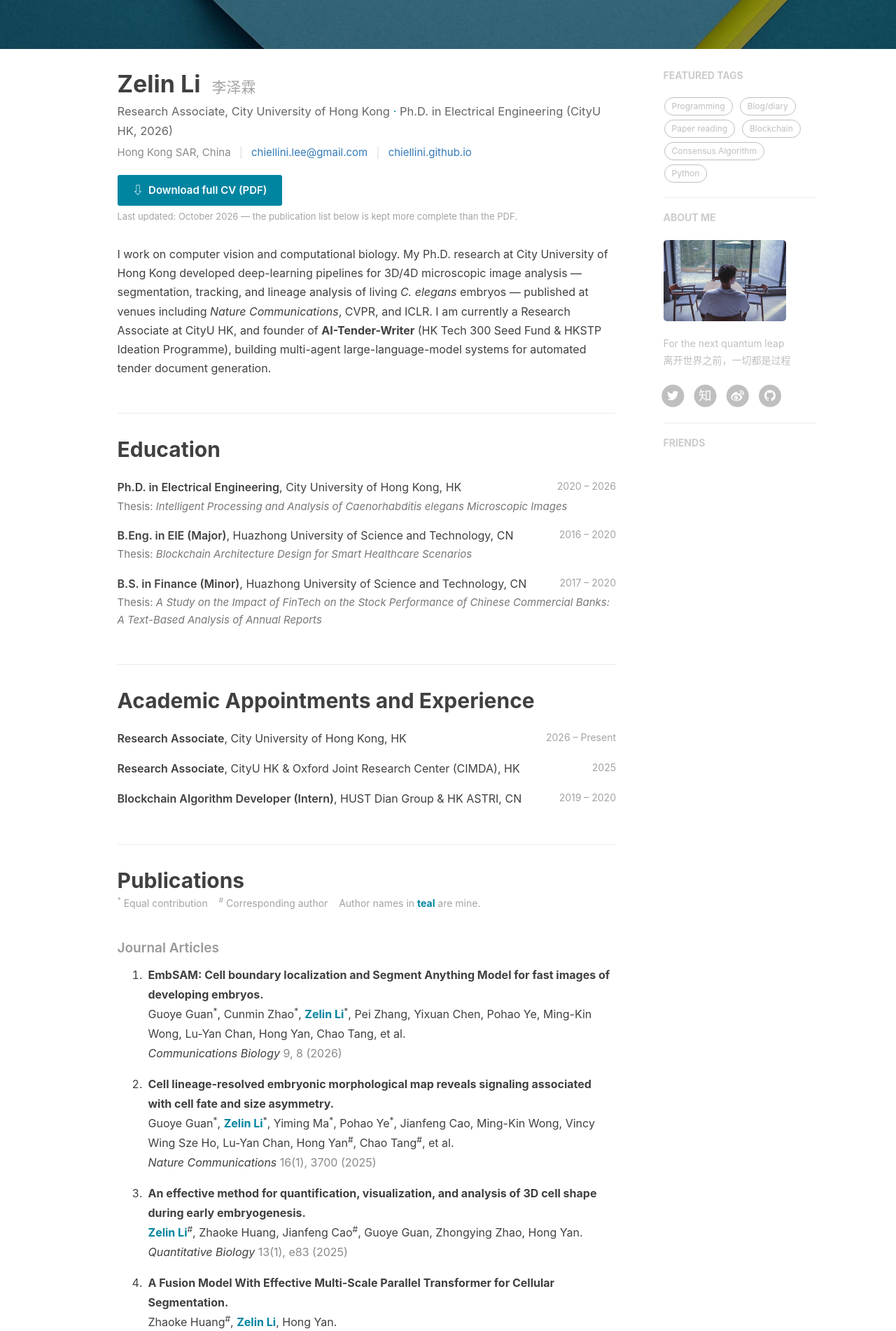
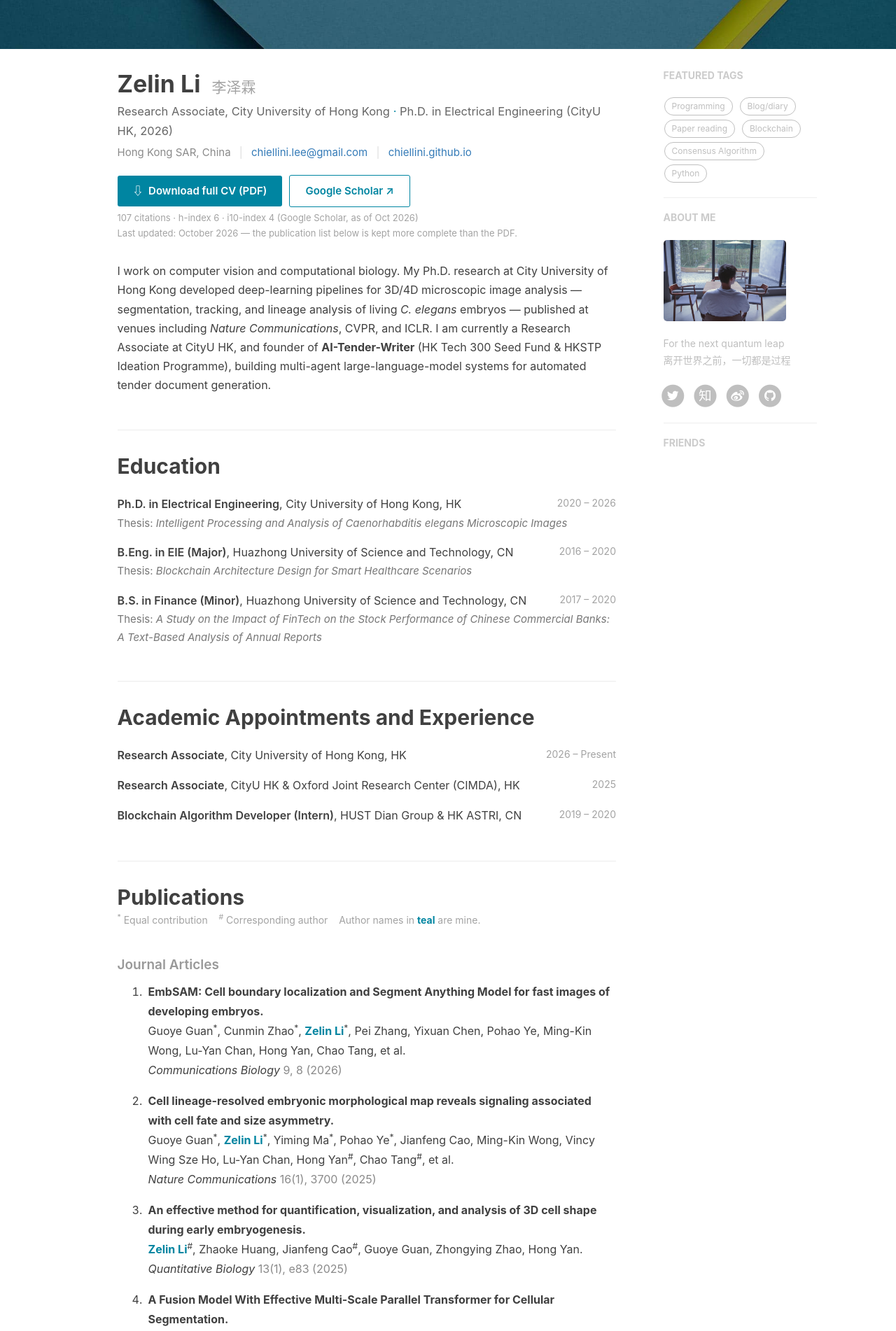
Before and after one commit to chiellini/chiellini.github.io, a Jekyll site: the page built from cv.html, in a window 1280 px wide. Shown: the part 348-2250 px from the top of the page at 70% size. Built offline with Jekyll 4.4.1, drawn with Linux system fonts in a browser that asks for light colours; nearby versions of some CDN libraries; comment, search, counter and statistics services are not loaded; some of the changed text lies outside the part shown.

Commit message:
Sync CV page with Google Scholar: add 6 missing papers, 2024 US patent, Scholar link and citation stats

```diff
--- a/cv.html
+++ b/cv.html
@@ -49,6 +49,18 @@
             background: #006881;
             color: #fff;
         }
+        .cvpage .cv-btn-outline {
+            background: transparent;
+            border: 1px solid #0085A1;
+            color: #0085A1;
+            margin-left: 10px;
+        }
+        .cvpage .cv-btn-outline:hover,
+        .cvpage .cv-btn-outline:focus {
+            background: #0085A1;
+            color: #fff;
+        }
+        .cvpage .cv-stats { font-size: 13px; color: #a3a3a3; }
         .cvpage .cv-updated { font-size: 13px; color: #a3a3a3; }
 
         .cvpage .cv-what { font-weight: 600; }
@@ -103,7 +115,8 @@
         <span class="sep">|</span>
         <a href="https://chiellini.github.io">chiellini.github.io</a>
     </div>
-    <a class="cv-btn" href="{{ site.baseurl }}/PDF_FILE/ZelinLi_CV.pdf" target="_blank">&#8681;&nbsp; Download full CV (PDF)</a>
+    <a class="cv-btn" href="{{ site.baseurl }}/PDF_FILE/ZelinLi_CV.pdf" target="_blank">&#8681;&nbsp; Download full CV (PDF)</a><a class="cv-btn cv-btn-outline" href="https://scholar.google.com/citations?user=atCgiosAAAAJ&amp;hl=en" target="_blank">Google Scholar&nbsp;&#8599;</a>
+    <div class="cv-stats">107 citations &middot; h-index 6 &middot; i10-index 4 (Google Scholar, as of Oct 2026)</div>
     <div class="cv-updated">Last updated: October 2026 &mdash; the publication list below is kept more complete than the PDF.</div>
 
     <p>
@@ -177,6 +190,11 @@
             <em>IEEE Transactions on Computational Biology and Bioinformatics</em> <span class="pub-meta">(2025)</span>
         </li>
         <li>
+            <strong>CShaperApp: Segmenting and analyzing cellular morphologies of the developing <em>Caenorhabditis elegans</em> embryo.</strong><br>
+            Jianfeng Cao, <strong class="me">Zelin Li</strong>, Hong Yan.<br>
+            <em>Quantitative Biology</em> <span class="pub-meta">12, 329 (2024)</span>
+        </li>
+        <li>
             <strong>Deep learning-based enhancement of fluorescence labeling for accurate cell lineage tracing during embryogenesis.</strong><br>
             <strong class="me">Zelin Li</strong><sup>*</sup>, Dongying Xie<sup>*</sup>, Yiming Ma<sup>*</sup>, Cunmin Zhao, Sicheng You, Hong Yan<sup>#</sup>, Zhongying Zhao.<br>
             <em>Bioinformatics</em> <span class="pub-meta">40(11), btae626 (2024)</span>
@@ -229,6 +247,26 @@
             Zhiruo Zhou, <strong class="me">Rigaudiere Z. Li</strong><sup>#</sup>, Xiwen Chen, Jiazhuo Li, Huiming Chen, Chenwei Wang, Xiaojun Zhu.<br>
             <span class="pub-meta">Submitted to <em>AAAI 2027</em></span>
         </li>
+        <li>
+            <strong>Adaptive Safety Filtering for Frozen ACC Policies via Conformal Residual Calibration.</strong><br>
+            Zhiruo Zhou<sup>*</sup>, <strong class="me">Rigaudiere Z. Li</strong><sup>*#</sup>, Xiwen Chen, Yucheng Chen, Xiaojun Zhu, Houde Liu.<br>
+            <span class="pub-meta"><em>arXiv:2609.35415</em> (2026)</span>
+        </li>
+        <li>
+            <strong>Frozen Flows Forget: Diagnosing and Restoring Lost Motion in a Latent-flow World Model.</strong><br>
+            Xiwen Chen, <strong class="me">Rigaudiere Z. Li</strong>, Zhiruo Zhou, Xiaojun Zhu, Houde Liu.<br>
+            <span class="pub-meta"><em>arXiv:2609.28414</em> (2026)</span>
+        </li>
+        <li>
+            <strong>Dinomaly2: A Unified Framework for Unsupervised Image Anomaly Detection.</strong><br>
+            Jia Guo, Shuai Lu, Lei Fan, <strong class="me">Zelin Li</strong>, Donglin Di, Yang Song, Weihang Zhang, Wenbing Zhu, Hong Yan, Fang Chen, Huiqi Li, Hongen Liao.<br>
+            <span class="pub-meta"><em>arXiv:2510.17611</em> (2025), extended version of a CVPR 2025 paper</span>
+        </li>
+        <li>
+            <strong>A Method for Quantitative Analysis of Long-distance Cellular Communication in 3D Time-lapse in vivo Living Embryos.</strong><br>
+            <strong class="me">Zelin Li</strong>, Zhongying Zhao, Hong Yan.<br>
+            <span class="pub-meta">Preprint (2023)</span>
+        </li>
     </ol>
 
     <!-- ============ Patents ============ -->
@@ -239,6 +277,16 @@
         <span class="cv-what">A Method and System for Automated Construction Tender Bidding Document Generation</span><br>
         <span class="cv-note">
             U.S. patent application (pending). Inventors: <strong class="me">Zelin Li</strong>, Huiming Chen, Hong Yan, Zhida Wang, Zirui Zhang, Zhuoheng Ran.
+            Assigned to the Centre for Intelligent Multidimensional Data Analysis Limited (CIMDA), Hong Kong SAR.
+        </span>
+    </div>
+
+    <div class="cv-row clearfix">
+        <span class="cv-date">2024</span>
+        <span class="cv-what">System and Method for Generating a Morphological Atlas of an Embryo</span><br>
+        <span class="cv-note">
+            U.S. patent application US 2024/0395059 A1 (published Nov 2024, pending; priority Nov 2021).
+            Inventors: <strong class="me">Zelin Li</strong> (first inventor), Jianfeng Cao, Hong Yan.
             Assigned to the Centre for Intelligent Multidimensional Data Analysis Limited (CIMDA), Hong Kong SAR.
         </span>
     </div>
```
